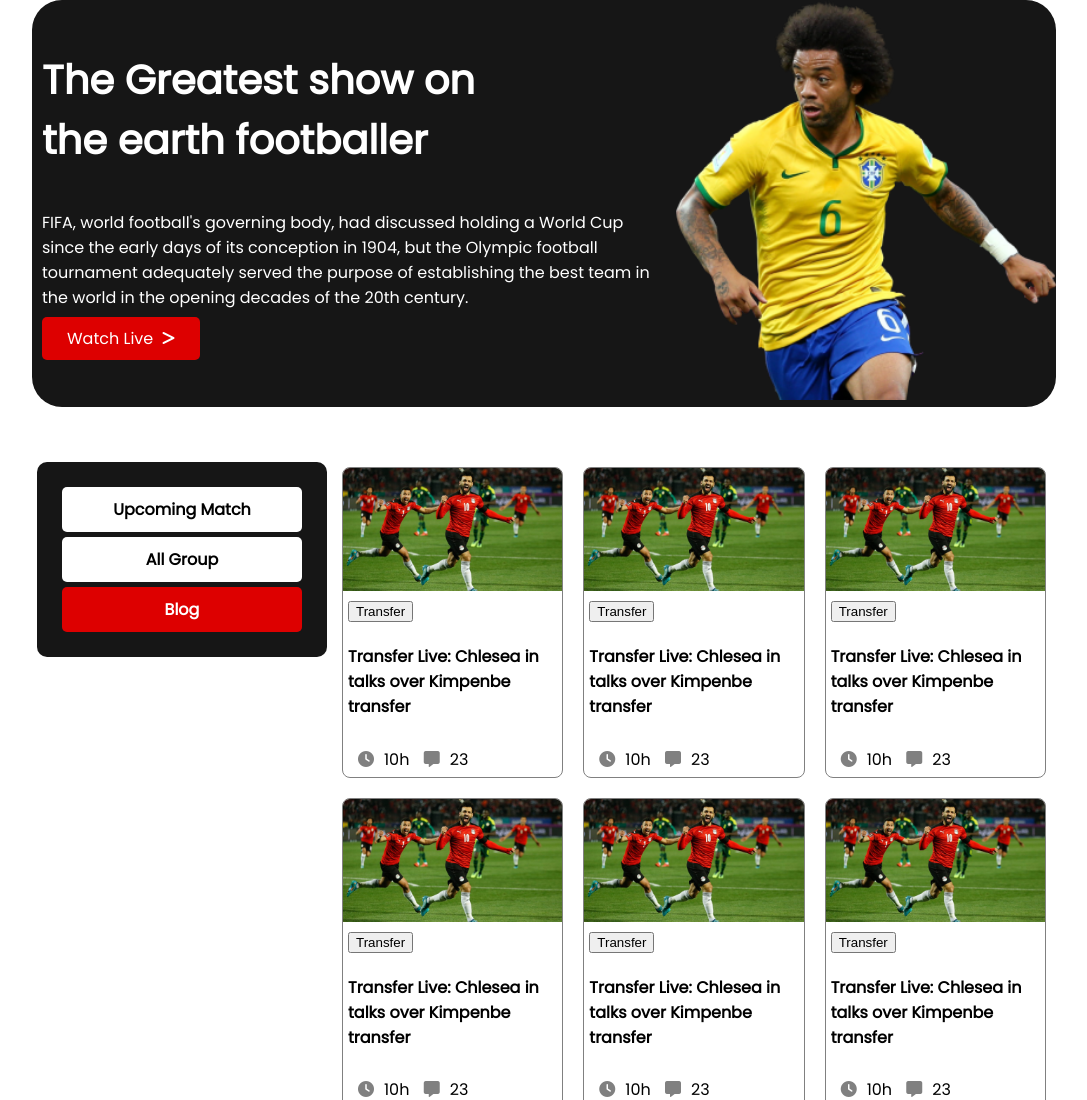
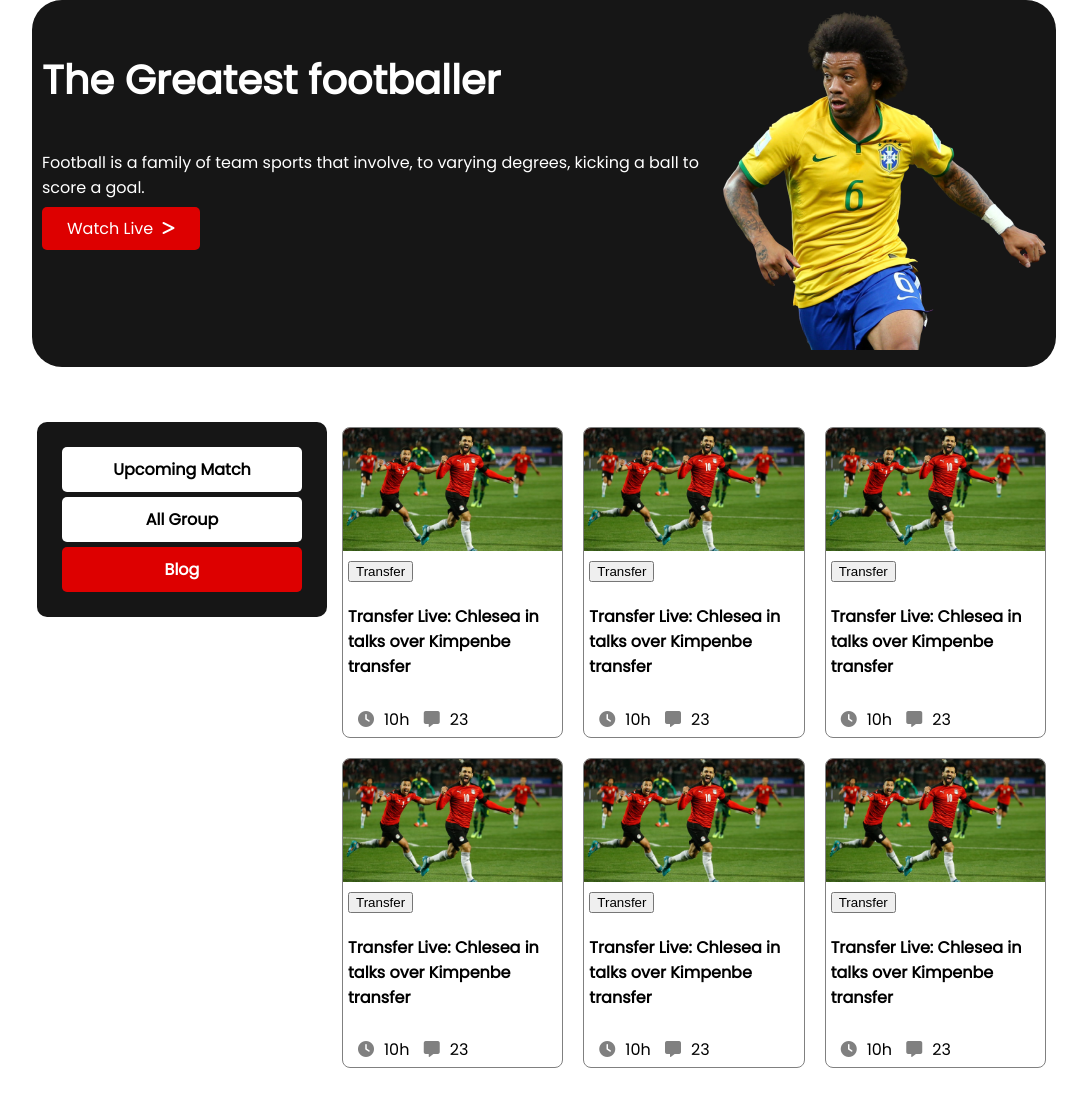
Before and after one commit to md-riazul-islam/assignment-2, a plain HTML site: page index.html in a window 1280 px wide. Shown: the top 1100 px of the page, without its empty margins (96-1183 px from the left). Drawn offline with Linux system fonts and the light colour scheme; a web font is replaced by a local one.

Commit message:
added new style

```diff
--- a/index.html
+++ b/index.html
@@ -14,13 +14,12 @@
     <section class="container">
         <article class="header-text">
            <div class="sub-text">
-            <h1>The Greatest show on <br> the earth footballer</h1>
-            <p>FIFA, world football's governing body, had discussed holding a World Cup since the early days of its conception in 1904, but the Olympic football tournament adequately served the purpose of establishing the best team in the world in the opening decades of the 20th century.</p>
+            <h1>The Greatest  footballer</h1>
+            <p>Football is a family of team sports that involve, to varying degrees, kicking a ball to score a goal.</p>
             <a class="link-button" href="" >Watch Live  <span class="right-arro"><i class="fa-solid fa-greater-than"></i></span></a>
            </div>
-
-            <div class="sub-banner">
-                <img src="image/Banner Image.png" alt="">
+            <div class="sub-text">
+                <img class="player-image" src="image/Banner Image.png" alt="">
             </div>
         </article>
     </section>
--- a/style.css
+++ b/style.css
@@ -17,7 +17,7 @@ main{
 } */
 
 .container{
-
+    width: 100%;
     background-color: #161616;
     border-radius: 30px;
     margin-bottom: 50px;
@@ -42,11 +42,10 @@ main{
 }
 .sub-text h1{
     font-size: 40px;
+
 }
 
-.sub-banner img{
-    height: 400px;
-}
+
 .link-button{
     text-decoration: none;
     color: #ffffff;
```
